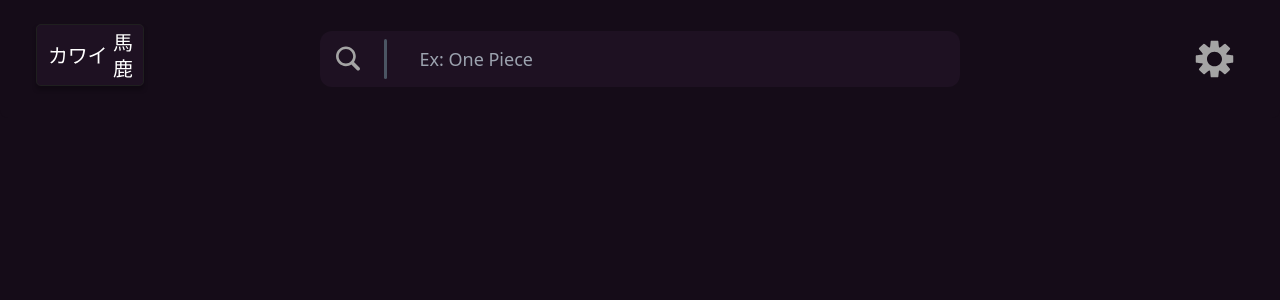
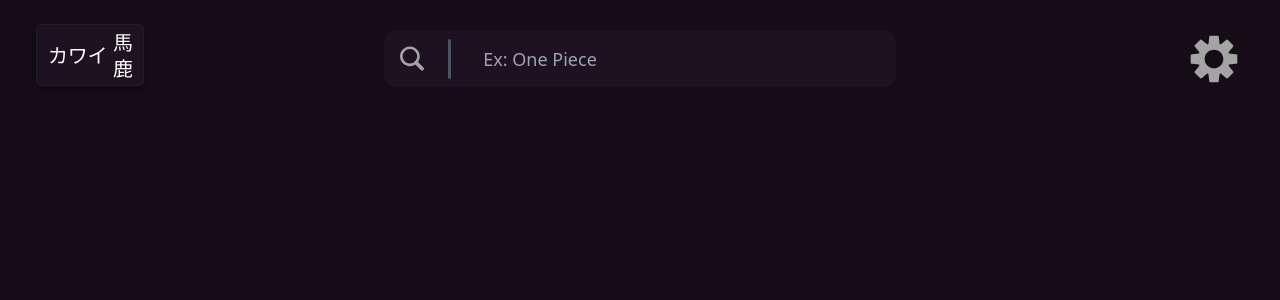
Before and after one commit to LeonardoLopesHonda/Kawai-baka-project, a React (Vite) app: page / in a window 1280 px wide. Shown: the top 300 px of the page. Built offline with nearby package versions, Linux system fonts and the light colour scheme; the HTML template or start-up script is replaced by a standard one.

Commit message:
style: :art: Basic animation on website's icons
Basic rotate and opacity animations on SVG elements

Separated in 2 sub-components Mobile-Tablet / Desktop

```diff
--- a/src/assets/SVGs.tsx
+++ b/src/assets/SVGs.tsx
@@ -4,5 +4,6 @@ import HomeLogo from "./HomeLogo.svg";
 import Menu from "./MenuHamburguer.svg";
 import Search from "./Search.svg";
 import Settings from "./Settings.svg";
+import Close_X from "./Close_square.svg";
 
-export { HomeLogo, Menu, Search, Settings };
+export { HomeLogo, Menu, Search, Settings, Close_X };
--- a/src/components/NavBar.tsx
+++ b/src/components/NavBar.tsx
@@ -1,33 +1,121 @@
 /** @format */
-import { Menu, HomeLogo, Search, Settings } from "../assets/SVGs";
+import { useState } from "react";
+import { Menu, HomeLogo, Search, Settings, Close_X } from "../assets/SVGs";
 
 function NavBar() {
+  const [isActive, setIsActive] = useState(false);
+  const [isSearchActive, setIsSearchActive] = useState(false);
+
+  const handleClick = () => setIsActive(!isActive);
+
+  const rotate = !isActive ? "rotate(180deg)" : "rotate(0deg)";
+
   return (
     <>
-      <header className="w-full fixed grid grid-cols-4 items-center place-items-center py-6 bg-primary rounded-b-lg">
+      <header className="w-full fixed">
+        <div
+          className={
+            isSearchActive
+              ? "w-full grid grid-cols-4 items-center place-items-center lg:hidden"
+              : "w-full grid grid-cols-4 items-center place-items-center bg-primary rounded-b-lg py-6 lg:hidden"
+          }
+        >
           <div className="self-center col-span-1 md:justify-self-start md:ml-8 lg:hidden">
-          <img src={Menu} alt="Hamburguer Menu" />
+            <img
+              onClick={() => {
+                handleClick();
+              }}
+              className={
+                isSearchActive
+                  ? "hidden"
+                  : isActive === true
+                  ? "opacity-50 w-14 mr-1.5"
+                  : "opacity-100 w-14 mr-1.5"
+              }
+              style={{
+                transform: rotate,
+                transition: "all 300ms ease-out",
+              }}
+              src={isActive === true ? Close_X : Menu}
+              alt="Hamburguer Menu"
+            />
           </div>
           <a
             href="./"
-          className="self-center col-span-2 lg:col-span-1 lg:justify-self-start lg:ml-8"
+            className={
+              isSearchActive ? "hidden" : "self-center col-span-2 lg:hidden"
+            }
           >
             <img src={HomeLogo} alt="Kawai Baka Logo" />
           </a>
-        <div className="self-center col-span-1 md:justify-self-end md:mr-8 lg:hidden">
-          <img src={Search} alt="Search Icon" />
+          <div
+            className={
+              isSearchActive
+                ? "w-full col-span-4 flex justify-around items-center px-2 py-8 bg-secondary rounded-b-xl md:justify-between md:px-8 lg:hidden"
+                : "self-center col-span-1 md:justify-self-end md:mr-8 lg:hidden"
+            }
+          >
+            <img
+              onClick={() => {
+                setIsSearchActive(true);
+              }}
+              className="w-11"
+              src={Search}
+              alt="Search Icon"
+            />
+            <input
+              className={
+                isSearchActive
+                  ? "w-1/2 focus:outline-none placeholder:focus:text-transparent bg-transparent text-lg text-white border-b-2 border-gray-600 md:w-3/5"
+                  : "hidden"
+              }
+              placeholder="Ex: One Piece"
+              type="text"
+            />
+            <img
+              onClick={() => {
+                setIsSearchActive(false);
+              }}
+              className={isSearchActive ? "w-11" : "hidden"}
+              src={Close_X}
+              alt="Close"
+            />
           </div>
-        <div className="h-4/5 w-full hidden lg:flex lg:col-span-2 bg-secondary p-2 rounded-xl">
+        </div>
+        <div className="hidden w-full fixed lg:grid grid-cols-4 items-center place-items-center bg-primary rounded-b-lg lg:py-6">
+          <a
+            href="./"
+            className="hidden self-center col-span-2 lg:block lg:col-span-1 lg:justify-self-start lg:ml-8"
+          >
+            <img src={HomeLogo} alt="Kawai Baka Logo" />
+          </a>
+          <div className="hidden h-4/5 lg:w-full xl:w-4/5 lg:flex lg:col-span-2 bg-secondary p-2 rounded-xl">
             <img className="" src={Search} alt="Search Icon" />
             <span className="w-1 mx-4 mr-6 bg-gray-600 rounded-2xl"></span>
             <input
-            className="w-full focus:outline-contrast placeholder:focus:text-transparent bg-transparent transition text-lg text-white px-2 pr-8"
+              className="w-full focus:outline-none placeholder:focus:text-transparent bg-transparent text-lg text-white px-2 pr-8"
               placeholder="Ex: One Piece"
               type="text"
             />
           </div>
-        <div className="hidden lg:block lg:col-span-1 lg:justify-self-end lg:mr-8">
-          <img className="w-2/3 xl:w-4/5" src={Settings} alt="Settings Icon" />
+          <div className="hidden lg:flex lg:items-center lg:col-span-1 lg:justify-self-end lg:mr-8">
+            <img
+              onClick={() => {
+                handleClick();
+              }}
+              className={
+                isActive === true
+                  ? "opacity-50 w-14 mr-1.5"
+                  : "opacity-100 w-14 mr-1.5"
+              }
+              style={{
+                transform: rotate,
+                transition: "all 350ms ease-in-out",
+              }}
+              src={isActive === true ? Close_X : Settings}
+              alt="Settings Icon"
+            />
+          </div>
         </div>
       </header>
     </>
--- a/src/css/output.css
+++ b/src/css/output.css
@@ -546,13 +546,29 @@ video {
   grid-column: span 2 / span 2;
 }
 
+.col-span-4 {
+  grid-column: span 4 / span 4;
+}
+
 .mx-4 {
   margin-left: 1rem;
   margin-right: 1rem;
 }
 
+.mr-1 {
+  margin-right: 0.25rem;
+}
+
+.mr-1\.5 {
+  margin-right: 0.375rem;
+}
+
 .mr-6 {
   margin-right: 1.5rem;
+}
+
+.flex {
+  display: flex;
 }
 
 .grid {
@@ -571,12 +587,24 @@ video {
   width: 0.25rem;
 }
 
-.w-2\/3 {
-  width: 66.666667%;
+.w-1\/2 {
+  width: 50%;
+}
+
+.w-11 {
+  width: 2.75rem;
+}
+
+.w-14 {
+  width: 3.5rem;
 }
 
 .w-full {
   width: 100%;
+}
+
+.transform {
+  transform: translate(var(--tw-translate-x), var(--tw-translate-y)) rotate(var(--tw-rotate)) skewX(var(--tw-skew-x)) skewY(var(--tw-skew-y)) scaleX(var(--tw-scale-x)) scaleY(var(--tw-scale-y));
 }
 
 .grid-cols-4 {
@@ -589,6 +617,10 @@ video {
 
 .items-center {
   align-items: center;
+}
+
+.justify-around {
+  justify-content: space-around;
 }
 
 .self-center {
@@ -606,6 +638,20 @@ video {
 .rounded-b-lg {
   border-bottom-right-radius: 0.5rem;
   border-bottom-left-radius: 0.5rem;
+}
+
+.rounded-b-xl {
+  border-bottom-right-radius: 0.75rem;
+  border-bottom-left-radius: 0.75rem;
+}
+
+.border-b-2 {
+  border-bottom-width: 2px;
+}
+
+.border-gray-600 {
+  --tw-border-opacity: 1;
+  border-color: rgb(75 85 99 / var(--tw-border-opacity));
 }
 
 .bg-gray-600 {
@@ -631,9 +677,18 @@ video {
   padding: 0.5rem;
 }
 
+.p-4 {
+  padding: 1rem;
+}
+
 .px-2 {
   padding-left: 0.5rem;
   padding-right: 0.5rem;
+}
+
+.py-8 {
+  padding-top: 2rem;
+  padding-bottom: 2rem;
 }
 
 .py-6 {
@@ -655,12 +710,28 @@ video {
   color: rgb(255 255 255 / var(--tw-text-opacity));
 }
 
+.opacity-100 {
+  opacity: 1;
+}
+
+.opacity-50 {
+  opacity: 0.5;
+}
+
 .transition {
   transition-property: color, background-color, border-color, text-decoration-color, fill, stroke, opacity, box-shadow, transform, filter, -webkit-backdrop-filter;
   transition-property: color, background-color, border-color, text-decoration-color, fill, stroke, opacity, box-shadow, transform, filter, backdrop-filter;
   transition-property: color, background-color, border-color, text-decoration-color, fill, stroke, opacity, box-shadow, transform, filter, backdrop-filter, -webkit-backdrop-filter;
   transition-timing-function: cubic-bezier(0.4, 0, 0.2, 1);
   transition-duration: 150ms;
+}
+
+.ease-in-out {
+  transition-timing-function: cubic-bezier(0.4, 0, 0.2, 1);
+}
+
+.ease-out {
+  transition-timing-function: cubic-bezier(0, 0, 0.2, 1);
 }
 
 * {
@@ -675,8 +746,9 @@ video {
   height: 100dvh;
 }
 
-.focus\:outline-contrast:focus {
-  outline-color: #8A479E;
+.focus\:outline-none:focus {
+  outline: 2px solid transparent;
+  outline-offset: 2px;
 }
 
 .placeholder\:focus\:text-transparent:focus::-moz-placeholder {
@@ -696,12 +768,33 @@ video {
     margin-right: 2rem;
   }
 
+  .md\:w-4\/5 {
+    width: 80%;
+  }
+
+  .md\:w-3\/4 {
+    width: 75%;
+  }
+
+  .md\:w-3\/5 {
+    width: 60%;
+  }
+
+  .md\:justify-between {
+    justify-content: space-between;
+  }
+
   .md\:justify-self-start {
     justify-self: start;
   }
 
   .md\:justify-self-end {
     justify-self: end;
+  }
+
+  .md\:px-8 {
+    padding-left: 2rem;
+    padding-right: 2rem;
   }
 }
 
@@ -730,8 +823,20 @@ video {
     display: flex;
   }
 
+  .lg\:grid {
+    display: grid;
+  }
+
   .lg\:hidden {
     display: none;
+  }
+
+  .lg\:w-full {
+    width: 100%;
+  }
+
+  .lg\:items-center {
+    align-items: center;
   }
 
   .lg\:justify-self-start {
@@ -741,6 +846,11 @@ video {
   .lg\:justify-self-end {
     justify-self: end;
   }
+
+  .lg\:py-6 {
+    padding-top: 1.5rem;
+    padding-bottom: 1.5rem;
+  }
 }
 
 @media (min-width: 1280px) {
```
Also changed, not shown: tailwind.config.js (+8 -1 lines), src/assets/Close_square.svg (added). Lines whose indentation alone changed are shown as unchanged.
